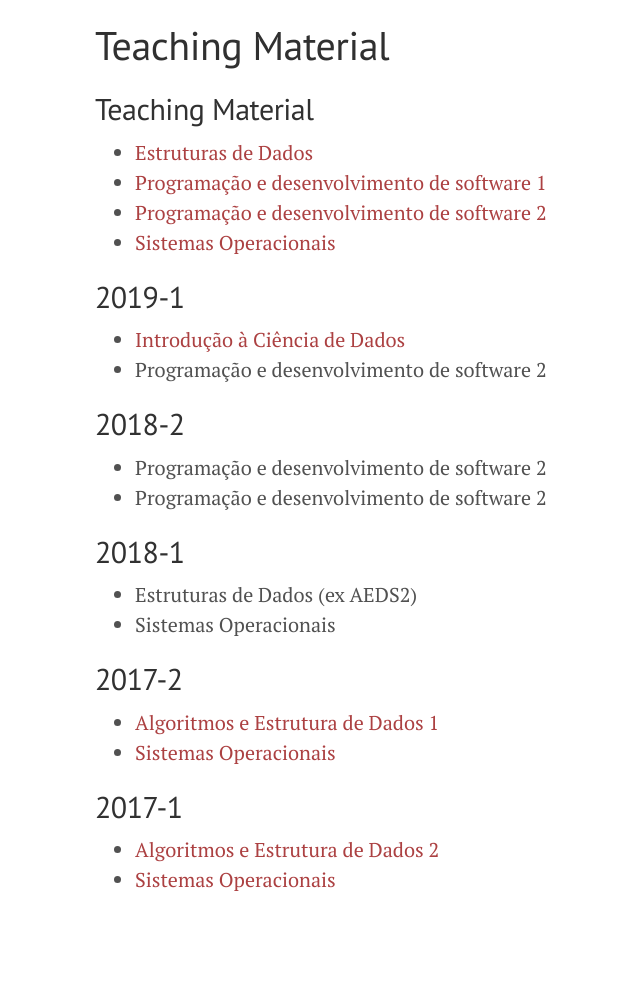
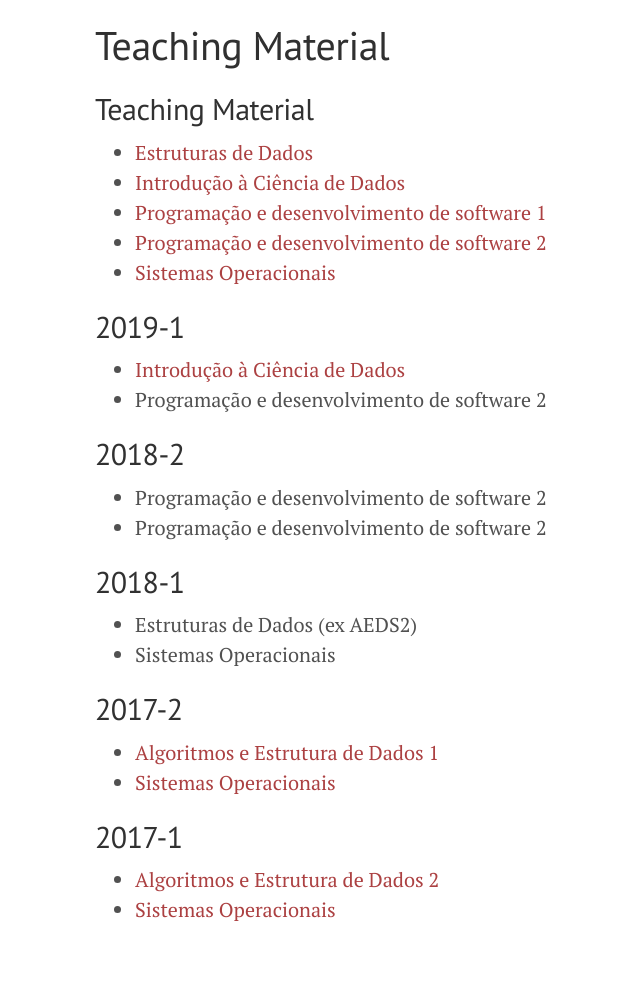
Before and after one commit to flaviovdf/flaviovdf.github.io, a Jekyll site: the page built from teaching/index.md, in a window 1280 px wide. Shown: the whole page, without its empty margins (185-825 px from the left). Built offline with Jekyll 4.4.1, drawn with Linux system fonts in a browser that asks for light colours; before the commit the page ends 975 px from its top, so only the background shows below that.

Commit message:
Update index.md

```diff
--- a/teaching/index.md
+++ b/teaching/index.md
@@ -7,12 +7,13 @@ permalink: /teaching/
 ## Teaching Material
 
   * [Estruturas de Dados](https://github.com/flaviovdf/estruturas-de-dados)
+  * [Introdução à Ciência de Dados](https://github.com/icd-ufmg)
   * [Programação e desenvolvimento de software 1](https://github.com/flaviovdf/programacao)
   * [Programação e desenvolvimento de software 2](https://github.com/flaviovdf/programacao-2)
   * [Sistemas Operacionais](https://github.com/flaviovdf/sistemas-operacionais)
 
 ## 2019-1
-  * [Introdução à Ciência de Dados](https://docs.google.com/document/d/1c1znwwjJHvUd0kIlL-m7mKooeBCb5Gx_0DmyKeqpM0k/edit?usp=sharing)
+  * [Introdução à Ciência de Dados](https://github.com/icd-ufmg/2019.1)
   * Programação e desenvolvimento de software 2
 
 ## 2018-2
```
